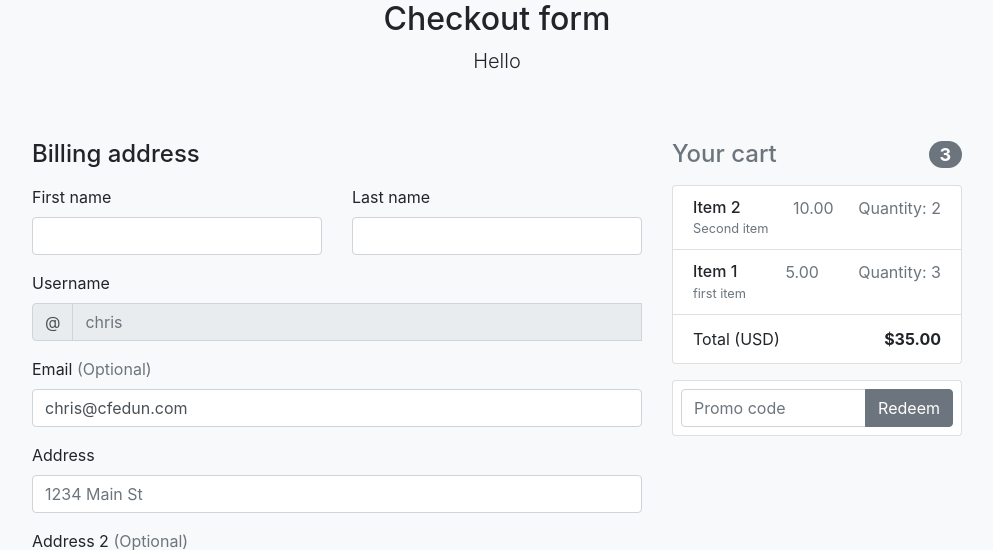
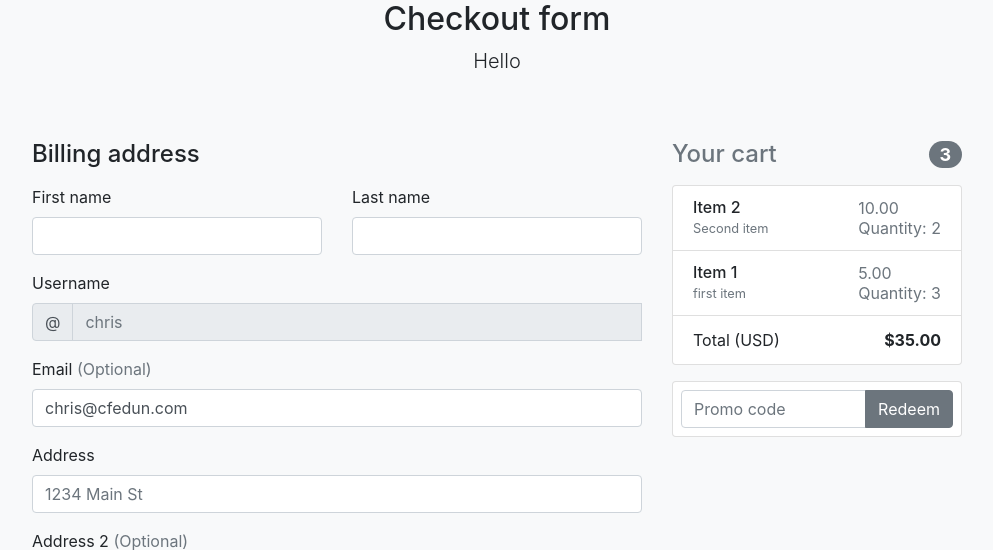
Before and after one commit to DarkPhoenix6/COSC419, a Flask app: page /account/chris/checkout in a window 1280 px wide. Shown: the part 144-694 px from the top of the page, without its empty margins (143-1136 px from the left). Run offline with Flask 2, Linux system fonts and the light colour scheme; a user stored in the database is signed in; data comes from the database, SQL or seed files in the repository; some libraries are stand-ins or nearby versions.

Commit message:
Update checkout

```diff
--- a/templates/checkout.html
+++ b/templates/checkout.html
@@ -37,8 +37,12 @@
                             <h6 class="my-0">{{item['product_name']}}</h6>
                             <small class="text-muted">{{ item['product_description']}}</small>
                         </div>
-                        <span class="text-muted">{{ item['cost']}}</span>
-                        <span class="text-muted">Quantity: {{ item['quantity']}}</span>
+                        <div>
+                            <span class="text-muted">{{ item['cost']}}</span>
+                            <br>
+                            <span class="text-muted">Quantity: {{ item['quantity']}}</span>
+                            <!--<span class="text-muted">{{ item['cost']}}</span>-->
+                        </div>
                     </li>
                     {% endfor %}
 
```
